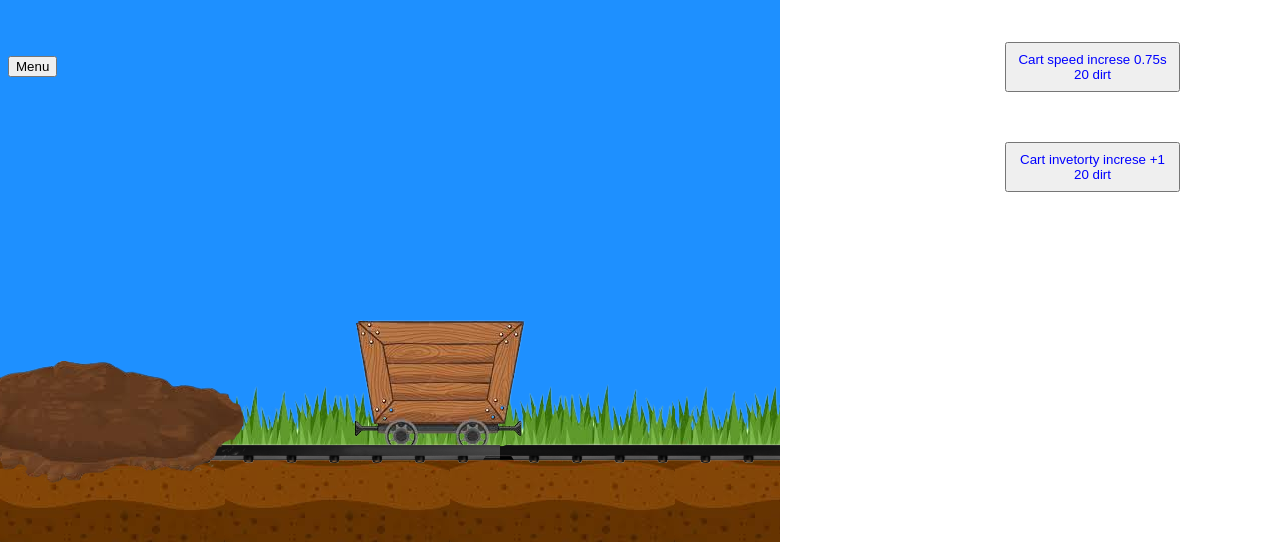
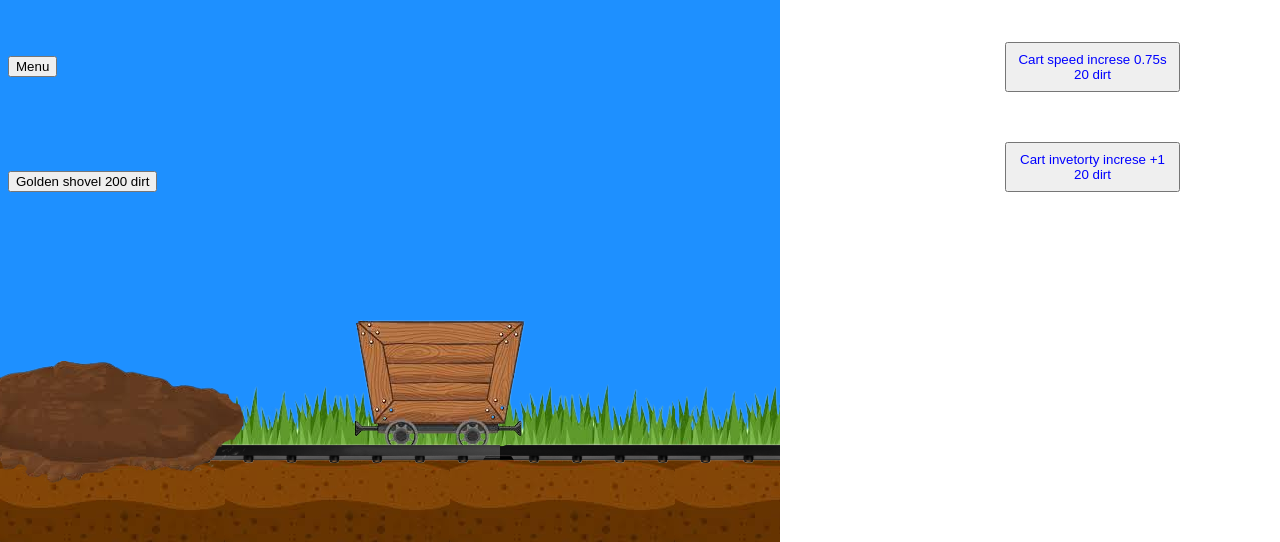
Before and after one commit to Maggi20/DirtFarming, a plain HTML site: page index.html in a window 1280 px wide. Both pictures are taken after a click on the button "Menu". Shown: the part 258-800 px from the top of the page. Drawn offline with Linux system fonts and the light colour scheme.

Commit message:
Update index.html

```diff
--- a/index.html
+++ b/index.html
@@ -23,6 +23,7 @@
             <button id="buttonCartSpeed" onclick="cartSpeed()">Cart speed increse 2s 20 dirt</button>
             <button id="buttonShovelSpeed" onclick="shovelSpeed()">Shovel speed increse 0.75s 20 dirt</button>
             <button id="buttonCartInvetory" onclick="cartInvetory()">Cart invetory increse +1 20 dirt</button>
+            <button id="buttonGoldenShovel" onclick="GoldenShovel()">Golden shovel 200 dirt</button>
         </div>
 
         <script src="./script.js"></script>
```
